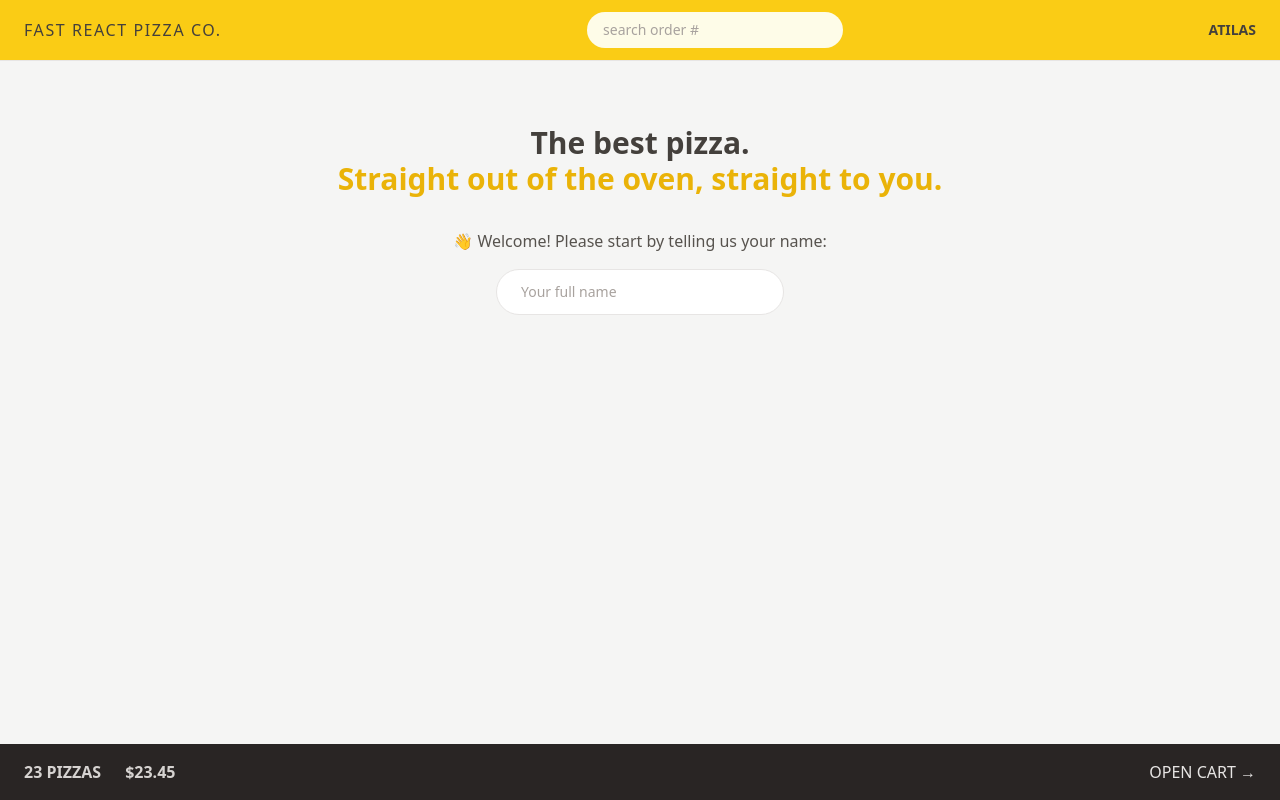
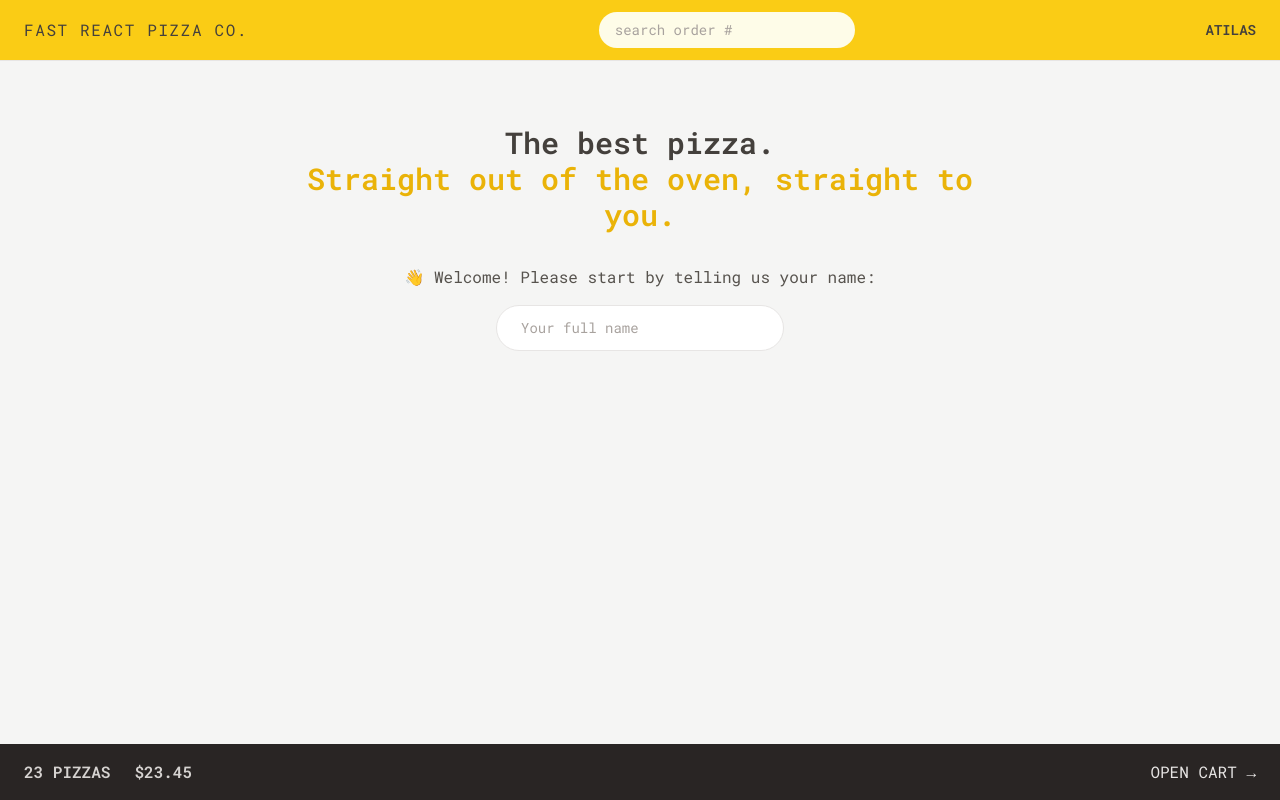
Before and after one commit to buo2107/fast-react-pizza, a React (Vite) app: page / in a window 1280 px wide. Built offline with nearby package versions, Linux system fonts and the light colour scheme.

Commit message:
Customizing the Tailwind Configuration

```diff
--- a/index.html
+++ b/index.html
@@ -3,6 +3,14 @@
   <head>
     <meta charset="UTF-8" />
     <link rel="icon" type="image/svg+xml" href="/vite.svg" />
+
+    <link rel="preconnect" href="https://fonts.googleapis.com" />
+    <link rel="preconnect" href="https://fonts.gstatic.com" crossorigin />
+    <link
+      href="https://fonts.googleapis.com/css2?family=Roboto+Mono:wght@300;400;500;600;700&display=swap"
+      rel="stylesheet"
+    />
+
     <meta name="viewport" content="width=device-width, initial-scale=1.0" />
     <title>Vite + React</title>
   </head>
--- a/tailwind.config.js
+++ b/tailwind.config.js
@@ -1,8 +1,25 @@
 /** @type {import('tailwindcss').Config} */
+// eslint-disable-next-line
 export default {
   content: ["./index.html", "./src/**/*.{js,ts,jsx,tsx}"],
+  // Place the customize setting in 'theme', means to override the Tailwind default config
   theme: {
-    extend: {},
+    fontFamily: {
+      // Override the sans font that Tailwind automatically injects into our HTML.Therefore, if we change this here then this will automatically update for the entire page.
+      sans: "Roboto Mono, monospace",
+    },
+    // Place in 'extend', means to keep the Tailwind default config, but adding or replacing the specific one to our customize setting.
+    extend: {
+      fontSize: {
+        // Add new defined name that not exist in Tailwind default config --> 'font-huge'
+        huge: ["80rem", { lineHeight: "1" }],
+      },
+      height: {
+        // Replace the Tailwind default config : 100vh -> 100dvh
+        screen: "100dvh",
+        // 'vh' creates problems on mobile browsers since sometimes the viewport is not really 100%, so instead of using this unit, we should use more modren unit => 'dvh'
+      },
+    },
   },
   plugins: [],
 };
```
